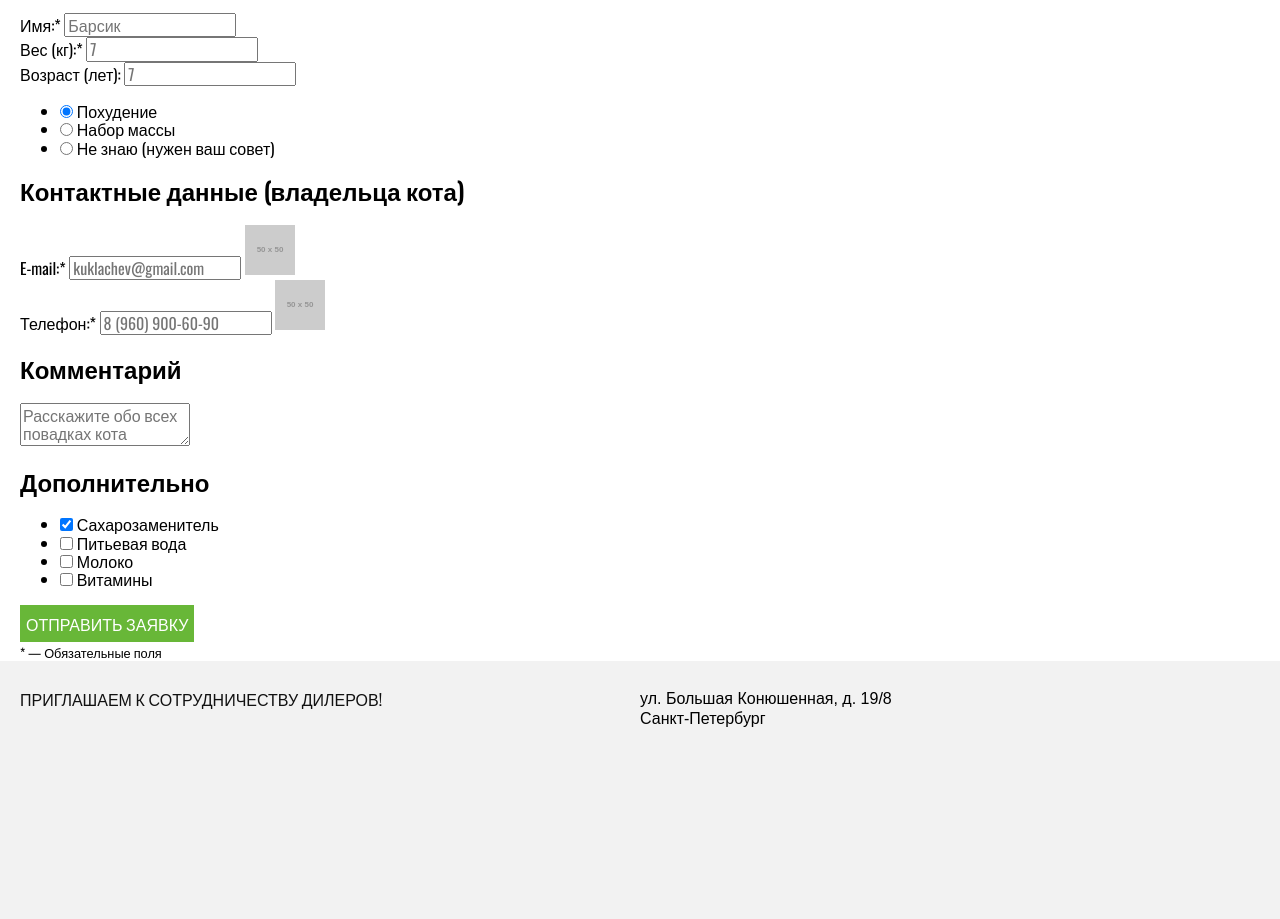
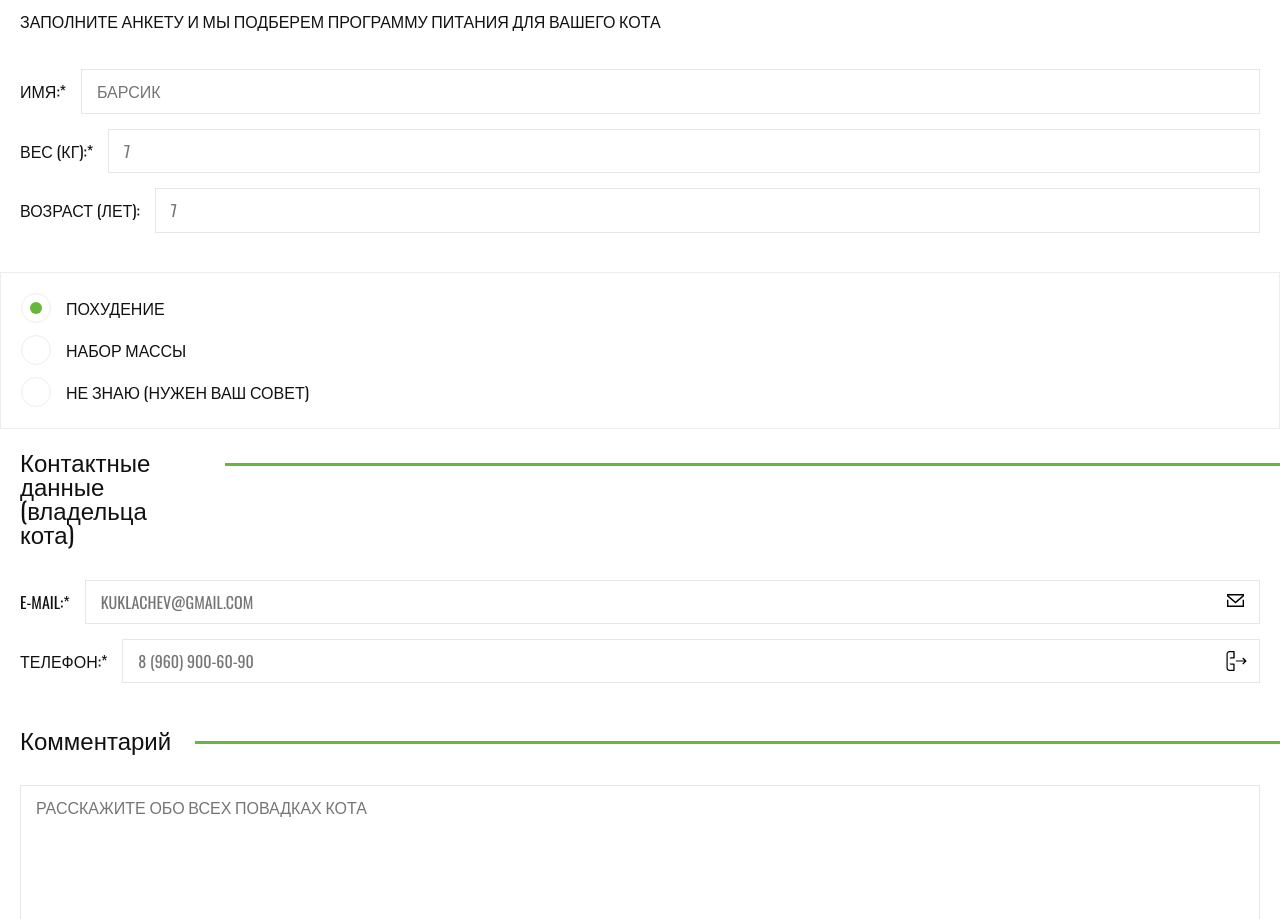
Before and after one commit to Dmitriy-Rassol/303691-cat-energy-18, a website: page source/form.html in a window 1280 px wide. Shown: the part 361-1280 px from the top of the page. Drawn offline with nearby package versions, Linux system fonts and the light colour scheme; files that its build step writes are made by us from their sources; placeholder pictures from the web are drawn by us; files whose address does not match are found by name.

Commit message:
Продолжаем верстку с препроцессором

```diff
--- a/source/form.html
+++ b/source/form.html
@@ -36,14 +36,13 @@
 <main>
   <section class="selection">
     <div class="container">
-      <div class="selection__wrapper">
       <div class="selection__heading">
         <h2 class="selection__heading--title">Подбор программы</h2>
         <p class="selection__heading--text">Заполните анкету и мы подберем программу питания для вашего кота</p>
       </div>
-        <form action="https://echo.htmlacademy.ru" class="selection__form" method="get">
+      <form class="selection__form fields" action="https://echo.htmlacademy.ru" method="get">
         <div class="fields__wrapper">
-            <div class="fields__set fields__set--data">
+          <div class="fields__set fields__set--personal">
             <div class="fields__block">
               <label for="nickname" class="fields__label">Имя:*</label>
               <input type="text" class="fields__text-field" id="nickname" name="catname" placeholder="Барсик">
@@ -60,7 +59,7 @@
           <div class="fields__set fields__set--program">
             <ul class="program-type-list">
               <li class="program-type-list__item">
-                  <input type="radio" class="program-type-list__input" name="program" value="slim" id="slim" checked="">
+                <input type="radio" class="program-type-list__input" name="program" value="slim" id="slim" checked>
                 <label for="slim" class="program-type-list__label" tabindex="0">Похудение</label>
               </li>
               <li class="program-type-list__item">
@@ -81,12 +80,25 @@
               <div class="fields__block">
                 <label for="email" class="fields__label">E-mail:*</label>
                 <input type="email" class="fields__text-field" id="email" name="email" placeholder="kuklachev@gmail.com">
-                  <img class="cooperation__map--image" src="https://via.placeholder.com/50x50" width="50" height="50" alt="Почта">
+                <svg class="fields__icon fields__icon--mail" width="17" height="13">
+                  <use xlink:href="#icon-mail">
+                    <svg id="icon-mail" viewBox="0 0 17 13">
+                      <path d="M15.6,11.6H1.4V5.8H0V13h17V5.8h-1.4V11.6z M0,0v2.3l8.5,7.1L17,2.3V0H0z M15.6,1.6L8.5,7.5L1.4,1.6V1.4h14.2L15.6,1.6z"></path>
+                    </svg>
+                  </use>
+                </svg>
               </div>
               <div class="fields__block">
                 <label for="phone" class="fields__label">Телефон:*</label>
                 <input type="tel" class="fields__text-field" id="phone" name="phone" placeholder="8 (960) 900-60-90">
-                  <img class="cooperation__map--image" src="https://via.placeholder.com/50x50" width="50" height="50" alt="Телефон">
+                <svg class="fields__icon fields__icon--phone" width="21" height="20">
+                  <use xlink:href="#icon-phone">
+                    <svg id="icon-phone" viewBox="0 0 20 20">
+                      <path d="M17.9,9.4H9.4v1.2h8.5l-2.1,2.1l0.9,0.9l3.1-3.1c0.2-0.2,0.2-0.6,0-0.9l-3.1-3.1l-0.9,0.9L17.9,9.4z"></path>
+                      <path d="M8.1,19.4v-6.2c0-0.3-0.3-0.6-0.6-0.6H4.4l0,0H3.1l0,0c0,0.7,0.6,1.2,1.2,1.2h2.5v5H3.1c-1,0.1-1.8-0.7-1.9-1.7	c0-0.1,0-0.1,0-0.2V3.1c0-1,0.8-1.8,1.7-1.8c0.1,0,0.1,0,0.2,0h3.7v5H4.4c-0.7,0-1.2,0.6-1.2,1.2h4.4c0.3,0,0.6-0.3,0.6-0.6V0.6	C8.1,0.3,7.8,0,7.5,0H3.1C1.5-0.1,0.1,1.2,0,2.9C0,3,0,3.1,0,3.1v13.7c-0.1,1.7,1.2,3.1,2.9,3.1c0.1,0,0.2,0,0.2,0h4.4	C7.8,20,8.1,19.7,8.1,19.4z"></path>
+                    </svg>
+                  </use>
+                </svg>
               </div>
             </div>
           </div>
@@ -100,7 +112,7 @@
             <div class="fields__head">
               <h2 class="fields__title">Дополнительно</h2>
             </div>
-              <ul class="fields__list">
+            <ul class="fields__list add-list">
               <li class="add-list__item">
                 <input type="checkbox" class="add-list__input" name="sweetener" id="sweetener" checked="">
                 <label for="sweetener" class="add-list__label" tabindex="0">Сахарозаменитель</label>
@@ -125,7 +137,6 @@
           </div>
         </div>
       </form>
-      </div>
     </div>
   </section>
   <section class="cooperation">
--- a/source/sass/selection.scss
+++ b/source/sass/selection.scss
@@ -1,15 +1,257 @@
 .selection {
   border-top: 1px solid #e6e6e6;
-  &__wrapper {
-
-  }
 
   &__heading {
+    padding-top: 14px;
+    padding-bottom: 29px;
+
     &--title {
+      font-size: 36px;
+      line-height: 60px;
+      font-weight: 400;
+      color: #111111;
+      margin: 0;
+    }
 
-    }
     &--text {
-
+      text-transform: uppercase;
+      color: #111111;
+      width: 85%;
+      margin-top: 27px;
+      margin-bottom: 0;
     }
   }
 }
+
+.fields {
+  padding-top: 10px;
+  padding-bottom: 31px;
+
+  &__set {
+    padding-bottom: 9px;
+
+    &--personal {
+      padding-bottom: 24px;
+    }
+
+    &--program {
+      margin-left: -20px;
+      margin-right: -20px;
+      padding-left: 20px;
+      padding-right: 20px;
+      border: 1px solid #ededed;
+    }
+
+    &--contact {
+      padding-top: 7px;
+    }
+
+    &--add {
+      padding-bottom: 20px;
+    }
+  }
+
+  &__head {
+    position: relative;
+    display: flex;
+    align-items: center;
+    padding-top: 20px;
+    padding-bottom: 20px;
+  }
+
+  &__head::before {
+    content: "";
+    z-index: -1;
+    width: 100%;
+    height: 3px;
+    position: absolute;
+    top: 34px;
+    right: -20px;
+    background-color: #68b738;
+  }
+
+  &__title {
+    display: inline-block;
+    vertical-align: baseline;
+    font-size: 24px;
+    line-height: 24px;
+    font-weight: 400;
+    color: #111111;
+    max-width: 205px;
+    padding-right: 24px;
+    margin: 0;
+    background-color: #ffffff;
+  }
+
+  &__block {
+    position: relative;
+    display: flex;
+    align-items: center;
+    margin-bottom: 15px;
+  }
+
+  &__label {
+    font-size: 16px;
+    text-transform: uppercase;
+    color: #111111;
+    white-space: nowrap;
+  }
+
+  &__text-field {
+    font-size: 16px;
+    text-transform: uppercase;
+    padding: 12px 15px;
+    border: 1px solid #e6e6e6;
+    outline: 0;
+    width: 100%;
+    margin-left: 15px;
+  }
+
+  &__inner {
+    margin-top: 15px;
+  }
+
+  &__textarea {
+    font-size: 16px;
+    text-transform: uppercase;
+    border: 1px solid #e6e6e6;
+    outline: 0;
+    width: 100%;
+    height: 150px;
+    padding: 12px 10px 12px 15px;
+    margin-top: 14px;
+    resize: none;
+  }
+
+  &__icon {
+    position: absolute;
+
+    &--mail {
+      right: 16px;
+      top: 14px;
+    }
+
+    &--phone {
+      right: 13px;
+      top: 12px;
+    }
+  }
+
+  &__button-block {
+    text-align: center;
+  }
+
+  &__button {
+    width: 100%;
+    margin-bottom: 22px;
+  }
+
+  &__note {
+    font-family: "Arial", sans-serif;
+    font-size: 14px;
+    line-height: 16px;
+  }
+}
+
+.program-type-list {
+  padding: 0;
+  list-style: none;
+  margin: 20px 0 0;
+
+  &__item {
+    margin-bottom: 12px;
+  }
+
+  &__input {
+    display: none;
+  }
+
+  &__input:checked + &__label::after {
+    display: block;
+  }
+
+  &__label {
+    position: relative;
+    display: inline-block;
+    font-size: 16px;
+    line-height: 18px;
+    text-transform: uppercase;
+    color: #111111;
+    width: 100%;
+    padding-left: 45px;
+    padding-top: 6px;
+    padding-bottom: 6px;
+    cursor: pointer;
+    outline: none;
+  }
+
+  &__label::before {
+    content: "";
+    position: absolute;
+    left: 0;
+    top: 0;
+    display: block;
+    width: 30px;
+    height: 30px;
+    border: 1px solid #ededed;
+    border-radius: 50%;
+  }
+
+  &__label::after {
+    content: "";
+    position: absolute;
+    left: 9px;
+    top: 9px;
+    display: none;
+    width: 12px;
+    height: 12px;
+    border-radius: 50%;
+    background-color: #68b738;
+  }
+}
+
+.add-list {
+  padding: 0;
+  list-style: none;
+  margin: 14px 0 0;
+
+  &__item {
+    margin-bottom: 13px;
+  }
+
+  &__input {
+    display: none;
+  }
+
+  &__input:checked + &__label::before {
+    background-image: url("../img/icon-tick.png");
+    background-repeat: no-repeat;
+    background-position: center;
+    background-size: 70%;
+  }
+
+  &__label {
+    position: relative;
+    display: inline-block;
+    font-size: 16px;
+    line-height: 18px;
+    text-transform: uppercase;
+    color: #111111;
+    padding-left: 45px;
+    padding-top: 6px;
+    padding-bottom: 6px;
+    cursor: pointer;
+    outline: none;
+  }
+
+  &__label::before {
+    content: "";
+    position: absolute;
+    left: 0;
+    top: 0;
+    display: block;
+    width: 30px;
+    height: 30px;
+    border: 1px solid #ededed;
+  }
+}
```
Also changed, not shown: source/img/icon-tick-green.svg (added), source/img/icon-tick.png (added). Lines whose indentation alone changed are shown as unchanged.
